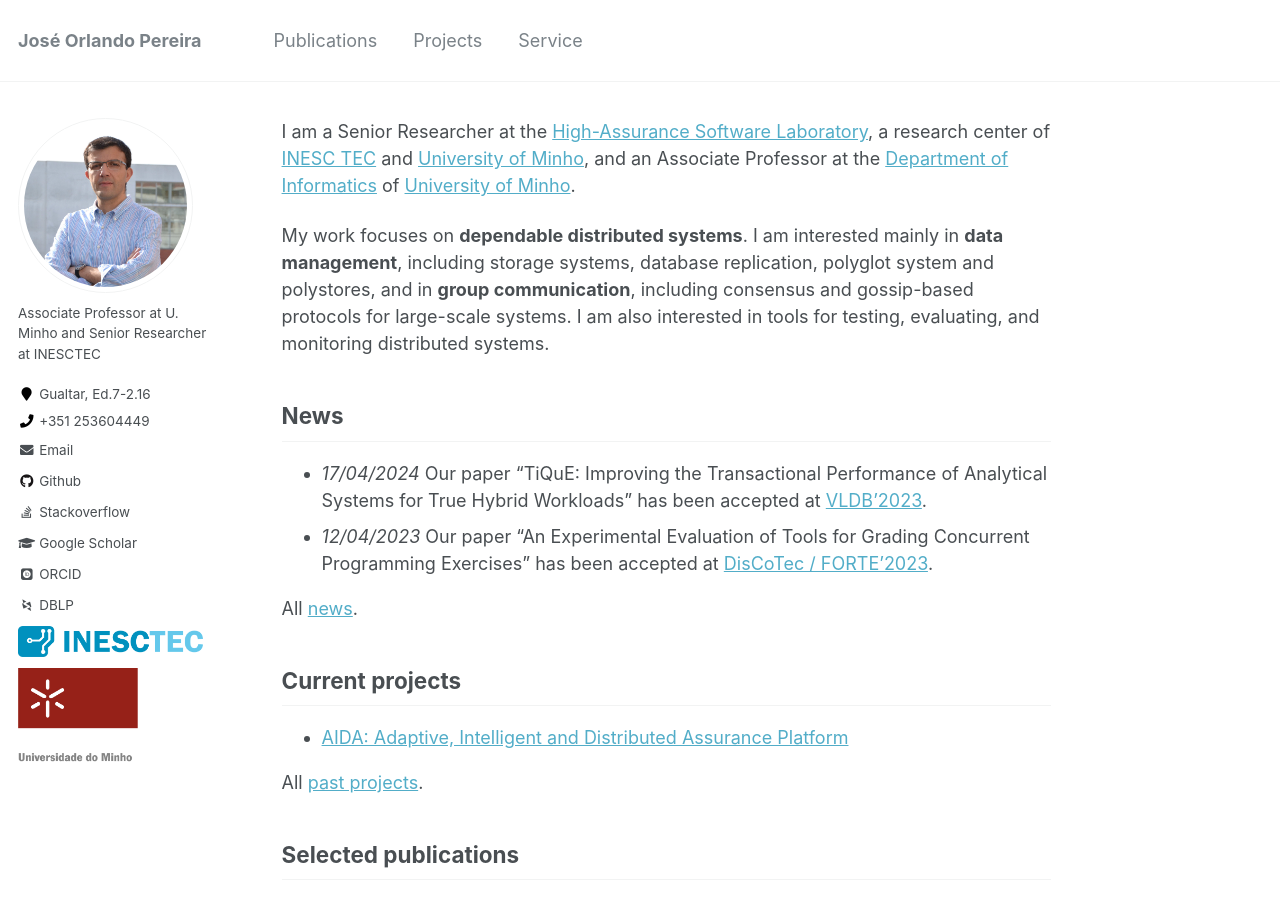
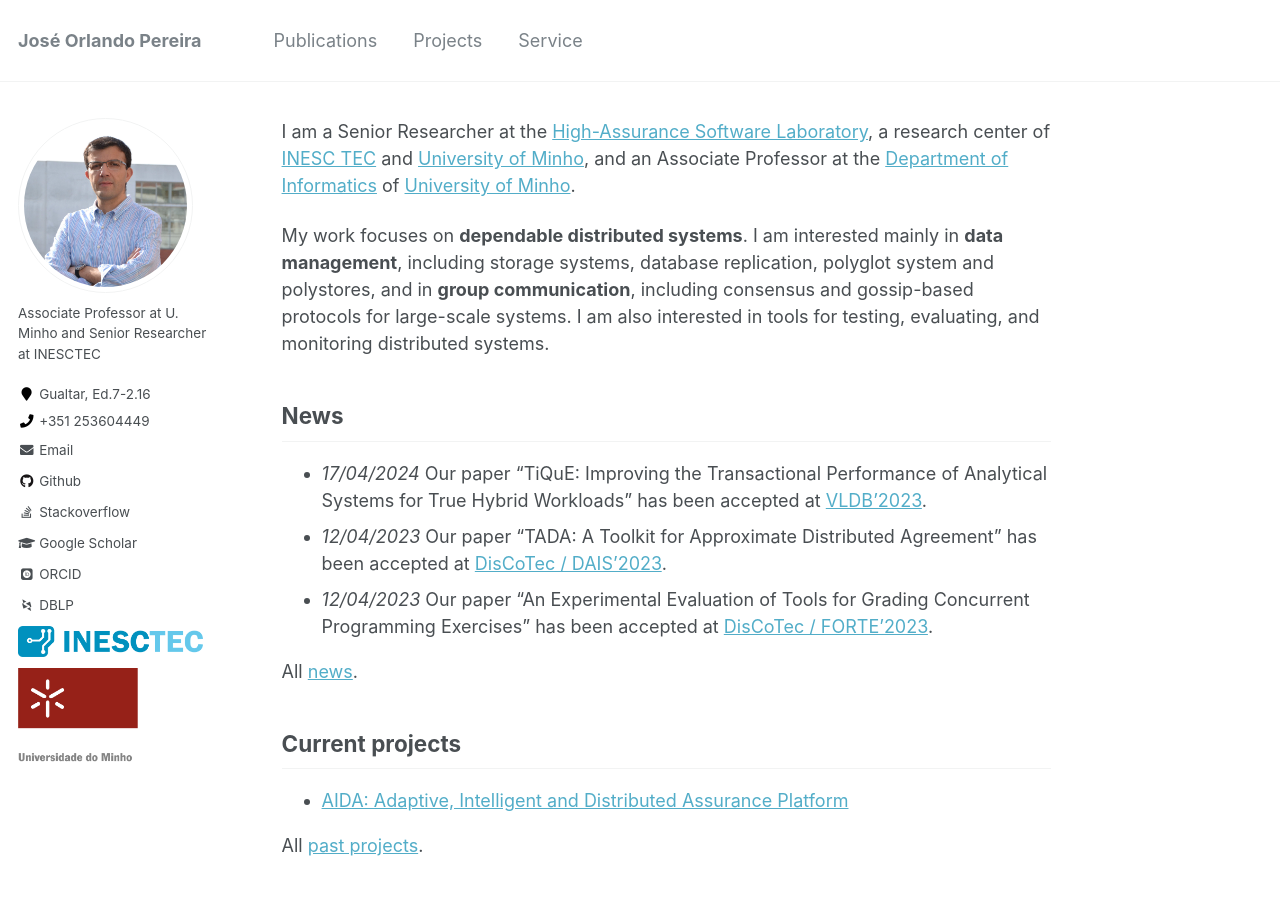
Before and after one commit to jopereira/jopereira.github.io, a Jekyll site: the page built from _pages/about.md, in a window 1280 px wide and 900 px high. Built offline with Jekyll 4.4.1, drawn with Linux system fonts in a browser that asks for light colours; some web fonts are replaced.

Commit message:
add TADA paper

```diff
--- a/_pages/about.md
+++ b/_pages/about.md
@@ -15,6 +15,7 @@ My work focuses on **dependable distributed systems**. I am interested mainly in
 ## News
 
 - *17/04/2024*  Our paper "TiQuE: Improving the Transactional Performance of Analytical Systems for True Hybrid Workloads" has been accepted at [VLDB'2023](https://vldb.org/2023/).
+- *12/04/2023*  Our paper "TADA: A Toolkit for Approximate Distributed Agreement" has been accepted at [DisCoTec / DAIS'2023](http://www.discotec.org/2023/dais.html).
 - *12/04/2023*  Our paper "An Experimental Evaluation of Tools for Grading Concurrent Programming Exercises" has been accepted at [DisCoTec / FORTE'2023](http://www.discotec.org/2023/forte.html).
 
 All [news](/news/).
```
